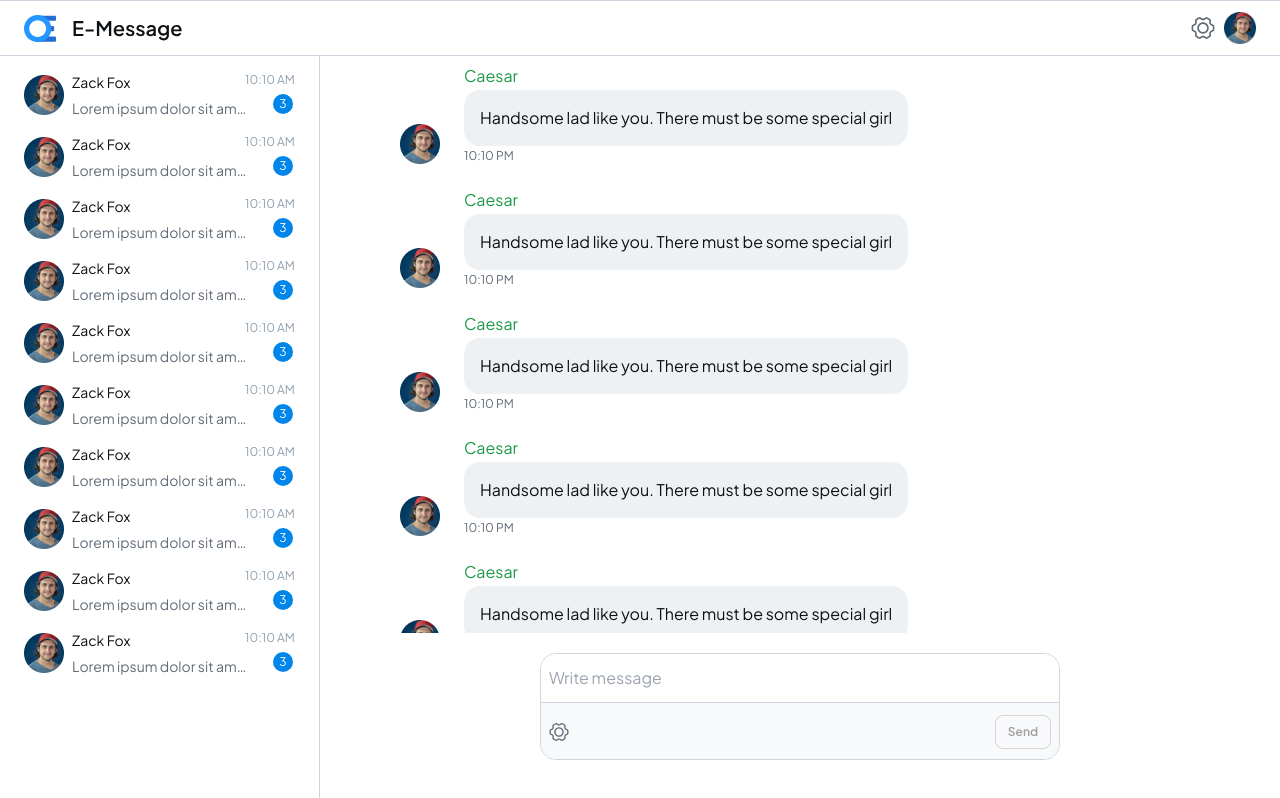
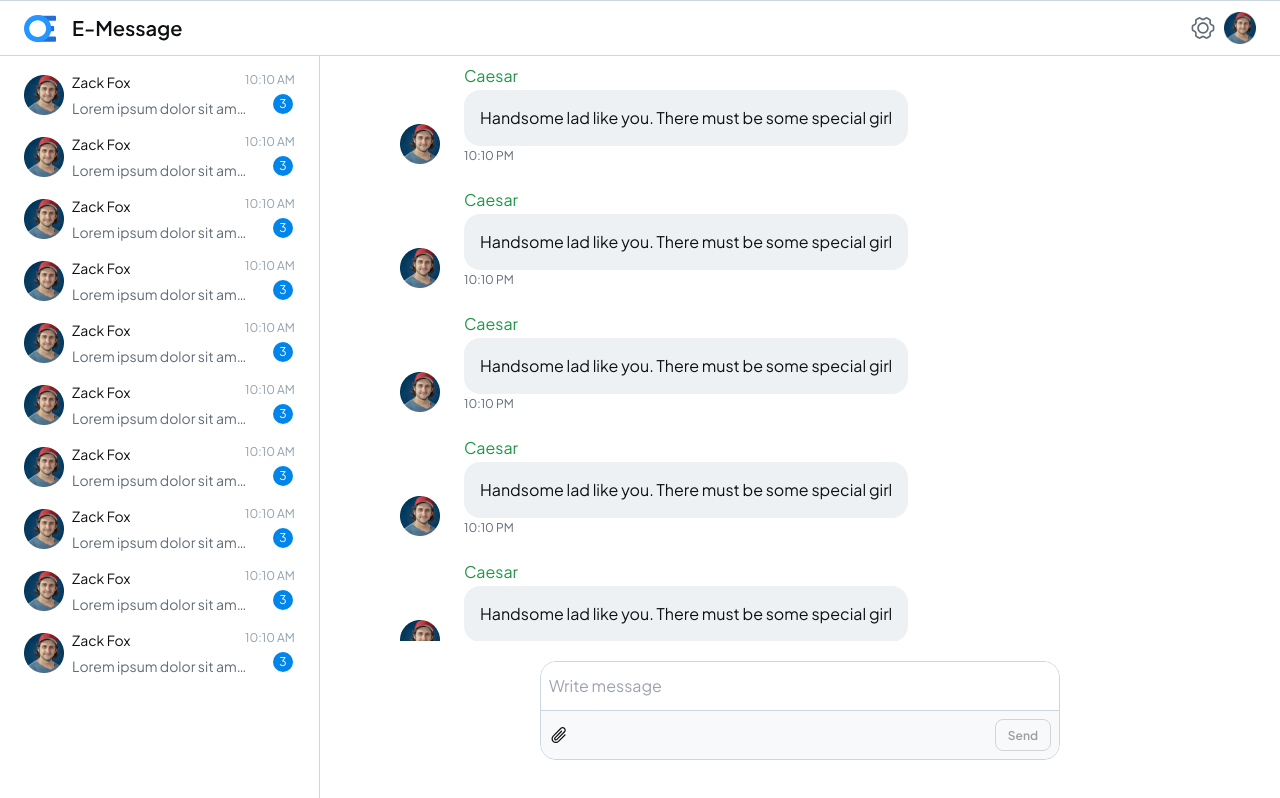
Before and after one commit to ssssed/messenger-ts, a Next.js app: page / in a window 1280 px wide. Built offline with nearby package versions, Linux system fonts and the light colour scheme.

Commit message:
feat: add logic to send message

```diff
--- a/components/chat/logic/index.ts
+++ b/components/chat/logic/index.ts
@@ -0,0 +1,3 @@
+import MessageInputWrapper from "./message-input-wrapper";
+
+export { MessageInputWrapper };
--- /dev/null
+++ b/components/chat/logic/message-input-wrapper/index.tsx
@@ -0,0 +1,38 @@
+"use client";
+
+import { ChangeEvent, FormEvent, useState } from "react";
+import { MessageInput } from "@/components/chat/ui";
+
+const MessageInputWrapper = () => {
+  const [messageText, setMessageText] = useState<string>("");
+  const [file, setFile] = useState<File | null>(null);
+
+  const handleMessageTextChange = (e: ChangeEvent<HTMLInputElement>) =>
+    setMessageText(e.target.value);
+
+  const handleSubmitForm = (e: FormEvent<HTMLFormElement>) => {
+    e.preventDefault();
+    console.log(messageText, file?.name);
+    setMessageText("");
+    setFile(null);
+  };
+
+  const handleSelectFile = (e: ChangeEvent<HTMLInputElement>) => {
+    const files = e.target.files;
+    if (files?.length) {
+      const formFile = files.item(0);
+      setFile(formFile);
+    }
+  };
+
+  return (
+    <MessageInput
+      messageText={messageText}
+      onSelectFile={handleSelectFile}
+      onMessageChange={handleMessageTextChange}
+      onSubmit={handleSubmitForm}
+    />
+  );
+};
+
+export default MessageInputWrapper;
--- a/components/chat/ui/message-input/index.tsx
+++ b/components/chat/ui/message-input/index.tsx
@@ -1,16 +1,47 @@
+"use client";
+
+import type { IMessageInputProps } from "@/types";
 import Image from "next/image";
+import { FC, useRef } from "react";
 
-const MessageInput = () => {
+const MessageInput: FC<IMessageInputProps> = ({
+  messageText,
+  onMessageChange,
+  onSelectFile,
+  onSubmit,
+}) => {
+  const input = useRef<HTMLInputElement>(null);
+
+  const handleSelectFile = () => input.current?.click();
+
   return (
-    <form className="flex flex-col mt-auto mx-auto border border-solid border-[#CDD5DE] rounded-2xl overflow-hidden w-[520px]">
+    <form
+      className="mt-auto mx-auto border min-h-[97px] border-solid border-[#CDD5DE] rounded-2xl overflow-hidden w-[520px]"
+      onSubmit={onSubmit}
+    >
       <input
-        className="py-3 px-2 focus:outline-none"
+        className="py-3 px-2 w-full focus:outline-none"
+        value={messageText}
+        onChange={onMessageChange}
         placeholder="Write message"
       />
-      <div className="flex flex-row items-center py-3 px-2 bg-[#F8F9FA] border-t border-solid border-[#CDD5DE]">
-        <Image src="/setting.svg" alt="setting" width={20} height={20} />
+      <div className="flex flex-row py-2 px-2 min-h-[48px] bg-[#F8F9FA] border-t border-solid border-[#CDD5DE]">
+        <Image
+          className="cursor-pointer"
+          onClick={handleSelectFile}
+          src="/paperclip.svg"
+          alt="setting"
+          width={20}
+          height={20}
+        />
+        <input
+          className="hidden"
+          ref={input}
+          type="file"
+          onChange={onSelectFile}
+        />
         <button
-          className="ml-auto px-3 py-2 text-[#9E9E9E] rounded-lg border border-solid border-[#D4D4D4] text-xs font-semibold"
+          className="ml-auto px-3 py-2 h-8 text-[#9E9E9E] rounded-lg border border-solid border-[#D4D4D4] text-xs font-semibold"
           type="submit"
         >
           Send
--- a/components/chat/ui/messages/index.tsx
+++ b/components/chat/ui/messages/index.tsx
@@ -1,4 +1,5 @@
-import { Message, MessageInput } from "@/components/chat/ui";
+import { Message } from "@/components/chat/ui";
+import { MessageInputWrapper } from "@/components/chat/logic";
 
 const messages = [
   {
@@ -65,7 +66,7 @@ const Messages = () => {
           <Message key={ms.id} />
         ))}
       </div>
-      <MessageInput />
+      <MessageInputWrapper />
     </div>
   );
 };
--- /dev/null
+++ b/types/index.ts
@@ -0,0 +1,3 @@
+import type { IMessageInputProps } from "./prop-components";
+
+export { IMessageInputProps };
```
Also changed, not shown: types/prop-components.ts (added, +8 -0 lines).
